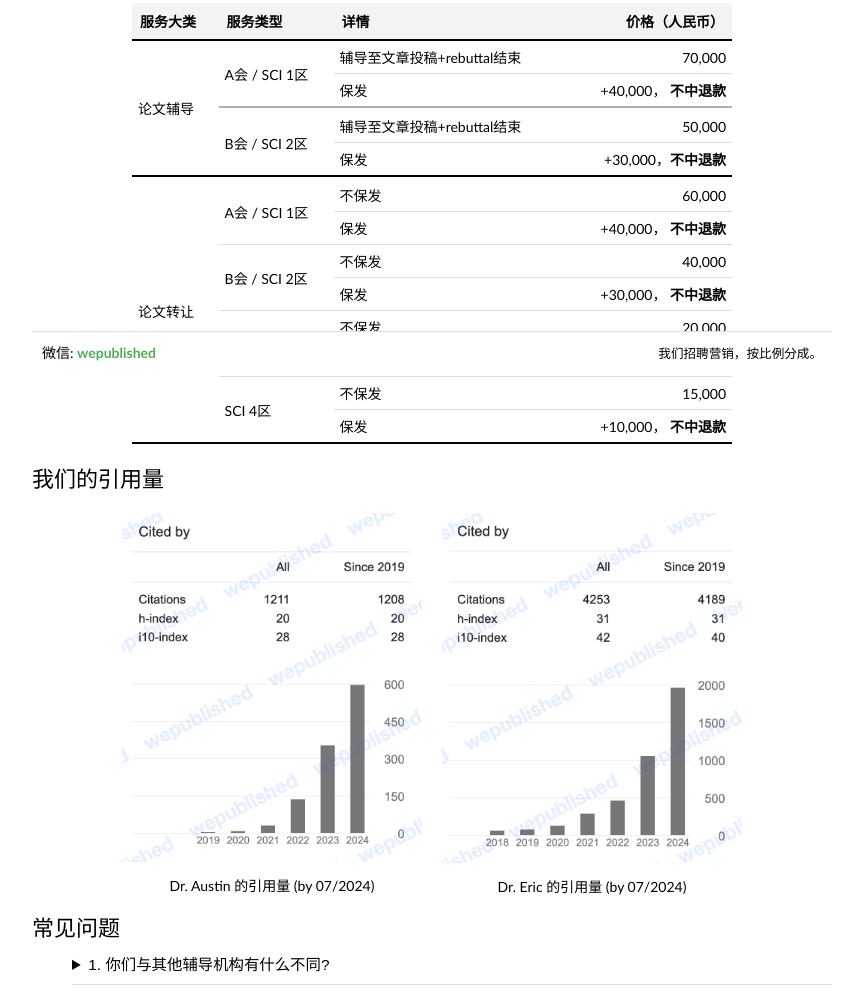
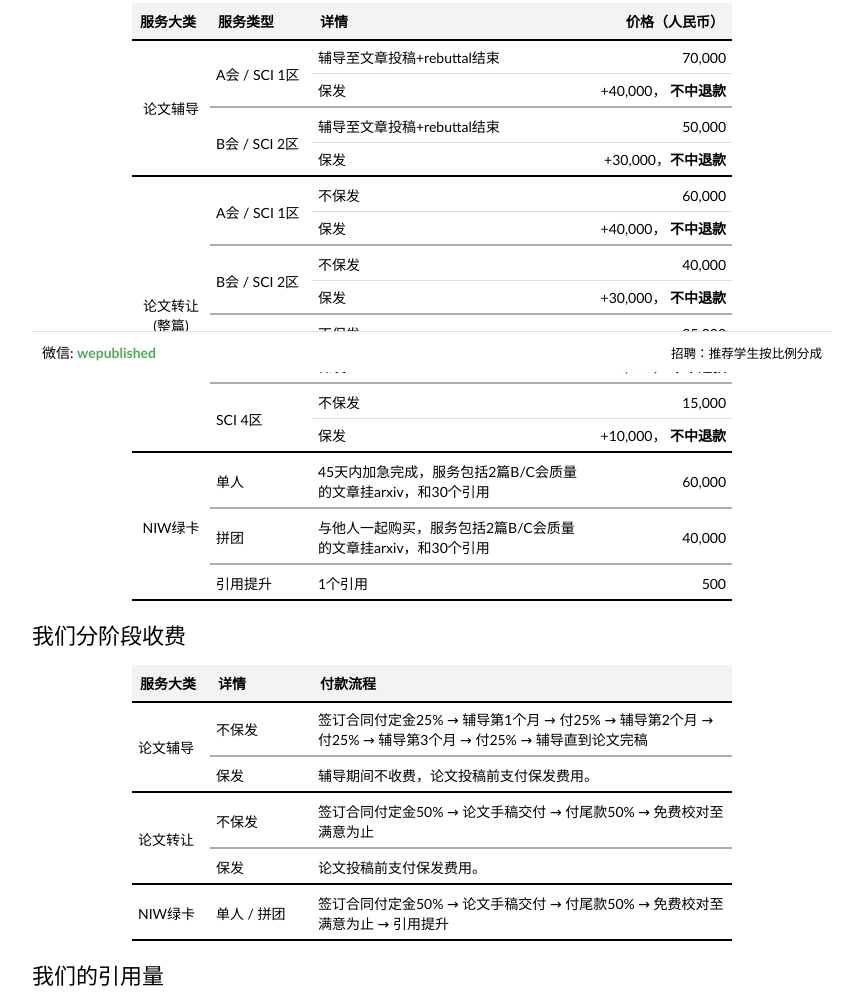
Before and after one commit to wepublished/wepublished.github.io, a plain HTML site: page index.html in a window 1280 px wide. Shown: the part 428-1421 px from the top of the page, without its empty margins (208-1071 px from the left). Drawn offline with Linux system fonts and the light colour scheme.

Commit message:
Add files via upload

```diff
--- a/index.html
+++ b/index.html
@@ -62,15 +62,15 @@
         <table style="width:100%;max-width:600px;border-collapse:collapse;margin:15px auto;font-size:0.8em;">
           <thead>
             <tr style="background-color:#f3f3f3;">
-              <th style="padding:8px;text-align:left;border-bottom:2px solid #000;">服务大类</th>
-              <th style="padding:8px;text-align:left;border-bottom:2px solid #000;">服务类型</th>
-              <th style="padding:8px;text-align:left;border-bottom:2px solid #000;">详情</th>
-              <th style="padding:8px;text-align:right;border-bottom:2px solid #000;">价格（人民币）</th>
+              <th style="padding:8px;text-align:left;border-bottom:2px solid #000;width:13%;">服务大类</th>
+              <th style="padding:8px;text-align:left;border-bottom:2px solid #000;width:17%;">服务类型</th>
+              <th style="padding:8px;text-align:left;border-bottom:2px solid #000;width:46%;">详情</th>
+              <th style="padding:8px;text-align:right;border-bottom:2px solid #000;width:24%;">价格（人民币）</th>
             </tr>
           </thead>
           <tbody>
             <tr>
-              <td style="padding:6px;border-bottom:none;" rowspan="5">论文辅导</td>
+              <td style="padding:6px;text-align:center;border-bottom:none;" rowspan="5">论文辅导</td>
               <td style="padding:6px;border-bottom:1px solid #ddd;" rowspan="2">A会 / SCI 1区</td>
               <td style="padding:6px;border-bottom:1px solid #ddd;">辅导至文章投稿+rebuttal结束</td>
               <td style="padding:6px;border-bottom:1px solid #ddd;text-align:right;">70,000</td>
@@ -97,7 +97,7 @@
 
 
             <tr>
-              <td style="padding:6px;border-top:none;border-bottom:none;" rowspan="8">论文转让</td>
+              <td style="padding:6px;text-align:center;border-top:none;border-bottom:none;" rowspan="11">论文转让 (整篇)</td>
               <td style="padding:6px;border-bottom:1px solid #ddd;" rowspan="2">A会 / SCI 1区</td>
               <td style="padding:6px;border-bottom:1px solid #ddd;">不保发</td>
               <td style="padding:6px;border-bottom:1px solid #ddd;text-align:right;">60,000</td>
@@ -105,6 +105,9 @@
             <tr>
               <td style="padding:6px;border-bottom:1px solid #ddd;">保发</td>
               <td style="padding:6px;border-bottom:1px solid #ddd;text-align:right;">+40,000， <b>不中退款</b></td>
+            </tr>
+            <tr>
+              <td colspan="3" style="border-top:2px solid #b0afaf;border-bottom:none;"></td>
             </tr>
 
             <tr>
@@ -116,15 +119,21 @@
               <td style="padding:6px;border-bottom:1px solid #ddd;">保发</td>
               <td style="padding:6px;border-bottom:1px solid #ddd;text-align:right;">+30,000， <b>不中退款</b></td>
             </tr>
+            <tr>
+              <td colspan="3" style="border-top:2px solid #b0afaf;border-bottom:none;"></td>
+            </tr>
 
             <tr>
               <td style="padding:6px;border-bottom:1px solid #ddd;" rowspan="2">C会 / SCI 3区</td>
               <td style="padding:6px;border-bottom:1px solid #ddd;">不保发</td>
-              <td style="padding:6px;border-bottom:1px solid #ddd;text-align:right;">20,000</td>
+              <td style="padding:6px;border-bottom:1px solid #ddd;text-align:right;">25,000</td>
             </tr>
             <tr>
               <td style="padding:6px;border-bottom:1px solid #ddd;">保发</td>
               <td style="padding:6px;border-bottom:1px solid #ddd;text-align:right;">+10,000， <b>不中退款</b></td>
+            </tr>
+            <tr>
+              <td colspan="3" style="border-top:2px solid #b0afaf;border-bottom:none;"></td>
             </tr>
 
 
@@ -138,10 +147,126 @@
               <td style="padding:6px;border-bottom:1px solid #ddd;text-align:right;">+10,000， <b>不中退款</b></td>
             </tr>
             <tr>
+              <td colspan="4" style="border-top:2px solid #000;border-bottom:none;"></td>
+            </tr>
+
+
+
+            <tr>
+              <td style="padding:6px;text-align:center;border-top:none;border-bottom:none;" rowspan="5">NIW绿卡</td>
+              <td style="padding:6px;border-bottom:1px solid #ddd;">单人</td>
+              <td style="padding:6px;border-bottom:1px solid #ddd;">45天内加急完成，服务包括2篇B/C会质量的文章挂arxiv，和30个引用</td>
+              <td style="padding:6px;border-bottom:1px solid #ddd;text-align:right;">60,000</td>
+            </tr>
+            <tr>
+              <td colspan="3" style="border-top:2px solid #b0afaf;border-bottom:none;"></td>
+            </tr>
+            <tr>
+              <td style="padding:6px;border-bottom:1px solid #ddd;">拼团</td>
+              <td style="padding:6px;border-bottom:1px solid #ddd;">与他人一起购买，服务包括2篇B/C会质量的文章挂arxiv，和30个引用</td>
+              <td style="padding:6px;border-bottom:1px solid #ddd;text-align:right;">40,000</td>
+            </tr>
+            <tr>
+              <td colspan="3" style="border-top:2px solid #b0afaf;border-bottom:none;"></td>
+            </tr>
+            <tr>
+              <td style="padding:6px;border-bottom:1px solid #ddd;">引用提升</td>
+              <td style="padding:6px;border-bottom:1px solid #ddd;">1个引用</td>
+              <td style="padding:6px;border-bottom:1px solid #ddd;text-align:right;">500</td>
+            </tr>
+
+            <tr>
               <td colspan="4" style="border-top:2px solid #000;"></td>
             </tr>
           </tbody>
         </table>
+
+
+
+
+
+
+
+        <heading style="display: block; text-align: left;">我们分阶段收费</heading>
+        <table style="width:100%;max-width:600px;border-collapse:collapse;margin:15px auto;font-size:0.8em;">
+          <thead>
+            <tr style="background-color:#f3f3f3;">
+              <th style="padding:8px;text-align:left;border-bottom:2px solid #000;width:13%;">服务大类</th>
+              <th style="padding:8px;text-align:left;border-bottom:2px solid #000;width:17%;">详情</th>
+              <th style="padding:8px;text-align:left;border-bottom:2px solid #000;width:70%;">付款流程</th>
+            </tr>
+          </thead>
+          <tbody>
+            <tr>
+              <td style="padding:6px;border-bottom:1px solid #ddd;" rowspan="3">论文辅导</td>
+              <td style="padding:6px;border-bottom:1px solid #ddd;">不保发</td>
+              <td style="padding:6px;border-bottom:1px solid #ddd;">
+                签订合同付定金25% &rarr; 辅导第1个月 &rarr; 付25% &rarr; 辅导第2个月 &rarr; 付25% &rarr; 辅导第3个月 &rarr; 付25% &rarr; 辅导直到论文完稿
+              </td>
+            </tr>
+            <tr>
+              <td colspan="2" style="border-top:2px solid #b0afaf;border-bottom:none;"></td>
+            </tr>
+            <tr>
+              <td style="padding:6px;border-bottom:1px solid #ddd;">保发</td>
+              <td style="padding:6px;border-bottom:1px solid #ddd;">辅导期间不收费，论文投稿前支付保发费用。</td>
+            </tr>
+            <tr>
+              <td colspan="3" style="border-top:2px solid #000;"></td>
+            </tr>
+
+
+            <tr>
+              <td style="padding:6px;border-bottom:1px solid #ddd;" rowspan="3">论文转让</td>
+              <td style="padding:6px;border-bottom:1px solid #ddd;">不保发</td>
+              <td style="padding:6px;border-bottom:1px solid #ddd;">
+                签订合同付定金50% &rarr; 论文手稿交付 &rarr; 付尾款50% &rarr; 免费校对至满意为止
+              </td>
+            </tr>
+            <tr>
+              <td colspan="3" style="border-top:2px solid #b0afaf;border-bottom:none;"></td>
+            </tr>
+            <tr>
+              <td style="padding:6px;border-bottom:1px solid #ddd;">保发</td>
+              <td style="padding:6px;border-bottom:1px solid #ddd;">论文投稿前支付保发费用。</td>
+            </tr>
+            <tr>
+              <td colspan="3" style="border-top:2px solid #000;"></td>
+            </tr>
+
+
+
+
+            <tr>
+              <td style="padding:6px;border-bottom:1px solid #ddd;" rowspan="1">NIW绿卡</td>
+              <td style="padding:6px;border-bottom:1px solid #ddd;">单人 / 拼团</td>
+              <td style="padding:6px;border-bottom:1px solid #ddd;">
+                签订合同付定金50% &rarr; 论文手稿交付 &rarr; 付尾款50% &rarr; 免费校对至满意为止 &rarr; 引用提升
+              </td>
+            </tr>
+            <!-- <tr>
+              <td colspan="3" style="border-top:2px solid #b0afaf;border-bottom:none;"></td>
+            </tr>
+            <tr>
+              <td style="padding:6px;border-bottom:1px solid #ddd;">保发</td>
+              <td style="padding:6px;border-bottom:1px solid #ddd;">论文投稿前支付保发费用。</td>
+            </tr> -->
+            <tr>
+              <td colspan="3" style="border-top:2px solid #000;"></td>
+            </tr>
+
+
+
+
+
+
+          </tbody>
+        </table>
+
+
+
+
+
 
         <heading style="display: block; text-align: left;">我们的引用量</heading>
         <div style="display: flex; justify-content: center; align-items: flex-start; margin-top: 20px; gap: 20px;">
@@ -156,16 +281,20 @@
         </div>
 
 
+
+
+
         <heading style="display: block; text-align: left;">常见问题</heading>
         <div class="faq">
           <details class="faq-item">
             <summary>1. 你们与其他辅导机构有什么不同?</summary>
             <ul class="faq-list">
+              <li>专注AI领域：我们只做AI方向的辅导，术业有专攻。我们的博士学位都在AI方向，在AI领域深耕多年，发表文章80+。</li>
               <li>便宜但质量高：我们直接对接学生，非中介，没有中间商赚取差价。我们已取得博士学位，并在FAANG大厂和北美top50学校任职，而市面上机构常用低年级博士生当老师。</li>
-              <li>专注AI领域：我们只做AI方向的辅导，术业有专攻。我们的博士学位都在AI方向，在AI领域深耕多年，发表文章80+。</li>
-              <li>不限时服务：我们提供不限时的服务周期直到文章发表，给予学生充足的时间。已有的辅导机构限制辅导时长，找借口终止服务。</li>
+              <li>分阶段付款：我们提供分阶段付款，充分保证学生的利益。已有的辅导机构必须一次付清全款，不负责任。</li>
+              <li>不限时服务：我们提供不限时的服务周期直到文章发表，给予学生充足的时间。已有的辅导机构限制辅导时长，并找借口终止服务。</li>
               <li>即时沟通：学生可以随时通过微信找到我们进行即时提问，而其他机构的老师只能通过邮件联系，回复不及时。</li>
-              <li>高效：我们提供成熟的idea和及时的帮助，平均出文章周期在4个月。已有的辅导机构老师不负责任，导致出文章周期长达1年。</li>
+              <li>高效：我们提供成熟的idea和及时的帮助，平均出文章周期在4个月。已有的辅导机构老师收了钱后不管，导致出文章周期长达1年。</li>
             </ul>
           </details>
 
@@ -180,19 +309,20 @@
           </details>
 
           <details class="faq-item">
-            <summary>4. 保发是什么意思？文章和审稿可以退钱吗？</summary>
+            <summary>4. 保发是什么意思？文章没中可以退钱吗？</summary>
             <p>保发是指我们全程负责直到文章成功发表。如果文章未能发表，我们将退还该服务的费用。</p>
           </details>
 
           <details class="faq-item">
             <summary>5. 你们的论文辅导流程是什么?</summary>
-            <p>对于论文辅导我们提供不限时的服务周期，直到文章发表为止。我们保证每周提供至少一小时的1对1辅导课程，此外学生可以随时通过微信与我们沟通和提问，确保在辅导过程中有持续的支持和指。</p>
+            <p>对于论文辅导我们提供不限时的服务周期，直到文章发表为止。我们保证每周提供至少一小时的1对1辅导课程，此外学生可以随时通过微信与我们沟通和提问，确保在辅导过程中有持续的指导和支持。</p>
           </details>
 
           <details class="faq-item">
             <summary>6. 你们的论文转让流程是什么?</summary>
-            <p>我们会给您一篇已经准备好提交的论文。在提交前，您可以提出任何修改意见，我们会进行核心调整。您完全拥有这篇论文，您可以直接将论文提交至任何会议或期刊。</p>
+            <p>我们会给您一篇已经准备好提交的论文。在提交前，您可以提出任何修改意见，我们会进行相应调整。您完全拥有这篇论文，您可以直接将论文提交至任何会议或期刊。</p>
           </details>
+
 
           <details class="faq-item">
             <summary>7. 你们提供NIW绿卡背景提升服务吗?</summary>
@@ -201,7 +331,7 @@
 
           <details class="faq-item">
             <summary>8. 推荐学生可以获得奖励吗?</summary>
-            <p>可以的。如果您推荐的学生签订正式合同，我们将抽成该服务费的10%费用给予您，现金奖励，直接打到您卡上。</p>
+            <p>可以的。我们将抽成您推荐的学生每次付款金额的10%给予您，现金奖励，直接打到您卡上。</p>
           </details>
         </div>
 
@@ -215,7 +345,7 @@
 
   <footer style="position: fixed; bottom: 0; left: 50%; transform: translateX(-50%); width: 100%; max-width:800px; background-color: #ffffff; padding: 10px 0; display: flex; justify-content: space-between; align-items: center; border-top: 1px solid #e0e0e0;">
     <p style="margin: 0; font-size: 1em; padding-left: 10px;">微信: <strong style="color: #4CAF50;">wepublished</strong></p>
-    <span style="font-size: 0.9em; padding-right: 10px;">我们招聘营销，按比例分成。</span>
+    <span style="font-size: 0.9em; padding-right: 10px;">招聘：推荐学生按比例分成</span>
   </footer>
 
   <script>
```
